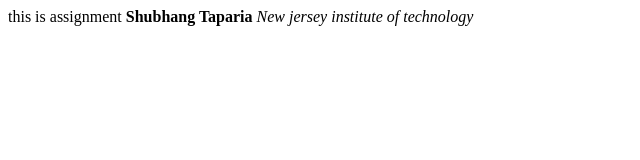
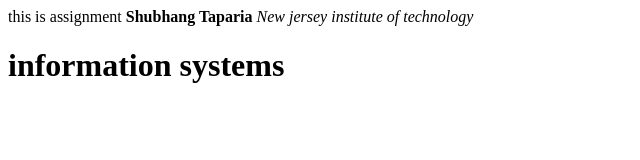
Before and after one commit to st632/homework1, a plain HTML site: page index.html in a window 1280 px wide. Shown: the whole page, without its empty margins (0-640 px from the left). Drawn offline with Linux system fonts and the light colour scheme.

Commit message:
fourth  commit

```diff
--- a/index.html
+++ b/index.html
@@ -10,6 +10,8 @@ this is assignment
 </b>
 <i> New jersey institute of technology
 </i>
-
+<h1>
+information systems
+</h1>
 </body>
 <html>
```
